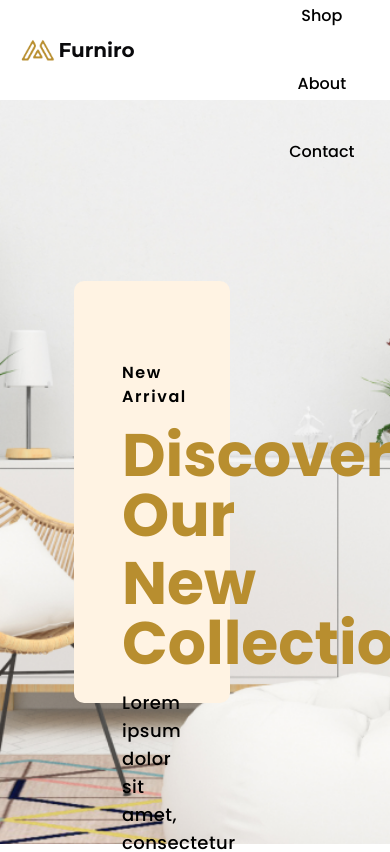
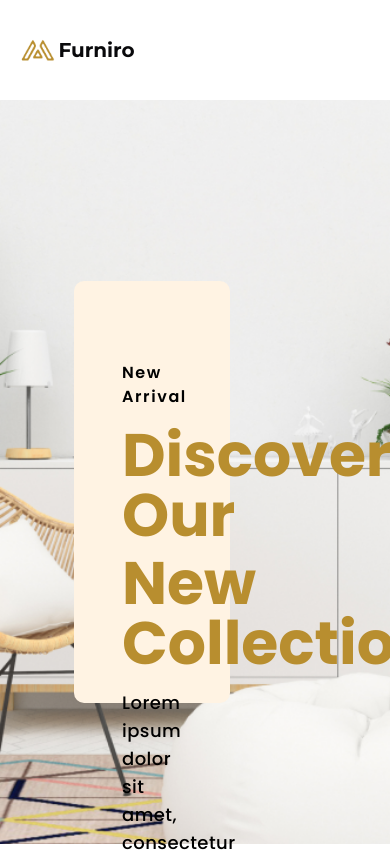
Before and after one commit to Oussama-Chaoui/next-ecom-figma, a Next.js app: page / in a window 390 px wide. Shown: the top 852 px of the page. Built offline with nearby package versions, Linux system fonts and the light colour scheme.

Commit message:
responsive navigation component

```diff
--- a/components/common/navigation.tsx
+++ b/components/common/navigation.tsx
@@ -8,13 +8,14 @@ const links = [
   { href: "/", label: "Shop" },
   { href: "/", label: "About" },
   { href: "/", label: "Contact" },
+
 ];
 const poppins = Poppins({ subsets: ['latin'],weight:["400","500","600","700"] });
 
 
 const Navigation = () => {
   return (
-    <div className="flex items-center gap-8 md:flex-row flex-col">
+    <div className="md:flex items-center xl:gap-8 lg:gap-2 hidden ">
       {links.map(({ href, label },index) => (
         <Link href={href} key={index}>
           <Button className={cn(poppins.className,"text-black font-medium text-base")} variant={"link"}>
```
